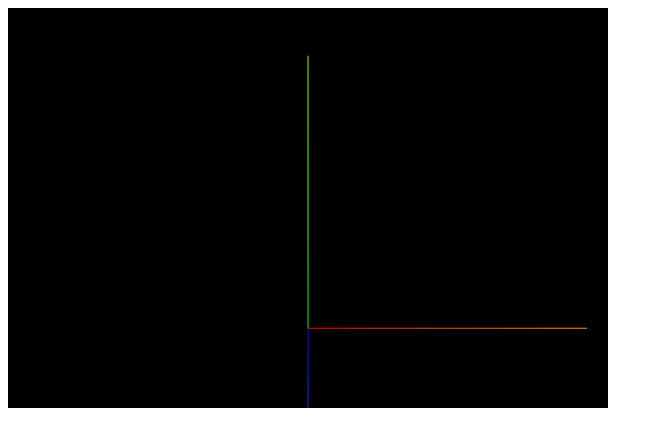
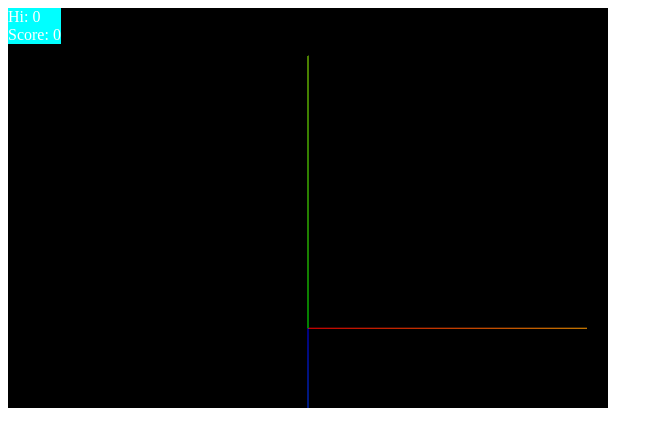
Before and after one commit to insertnamehere77/outracer, a website built with webpack: page index.html in a window 1280 px wide. Shown: the whole page, without its empty margins (0-663 px from the left). Built offline with nearby package versions, Linux system fonts and the light colour scheme; animation ran at ten frames a second; files whose address does not match are found by name.

Commit message:
Added simple scoring system

```diff
--- a/index.html
+++ b/index.html
@@ -1,4 +1,20 @@
 <body>
-    <canvas id="canvas"></canvas>
+    <div class="gameContainer">
+        <div id="scoreBoard" class="scoreBoard"></div>
+        <canvas id="canvas">
+        </canvas>
+    </div>
     <script type="module" src="./bundle.js"></script>
+    <style>
+        .gameContainer {
+            position: relative;
+        }
+
+        .scoreBoard {
+            background-color: aqua;
+            color: white;
+            z-index: 100;
+            position: absolute;
+        }
+    </style>
 </body>
--- /dev/null
+++ b/src/component/ScoreComponent.ts
@@ -0,0 +1,23 @@
+import Component from "./Component";
+
+class ScoreComponent extends Component {
+    currScore: number;
+    constructor(id: number) {
+        super(id);
+        this.currScore = 0;
+    }
+
+    increase(diff: number) {
+        this.currScore += diff;
+    }
+
+    reset() {
+        this.currScore = 0;
+    }
+
+    getScore(): number {
+        return this.currScore;
+    }
+}
+
+export default ScoreComponent;
--- a/src/component/index.ts
+++ b/src/component/index.ts
@@ -7,6 +7,7 @@ import CollisionComponent from "./CollisionComponent";
 import LifeComponent from "./LifeComponent";
 import SceneryComponent from "./SceneryComponent";
 import TrafficComponent from "./TrafficComponent";
+import ScoreComponent from "./ScoreComponent";
 
 export {
     Component,
@@ -17,5 +18,6 @@ export {
     CollisionComponent,
     LifeComponent,
     SceneryComponent,
-    TrafficComponent
+    TrafficComponent,
+    ScoreComponent
 };
--- /dev/null
+++ b/src/entity/ScoreEntity.ts
@@ -0,0 +1,12 @@
+import { ScoreComponent } from "../component";
+import Entity from "./Entity";
+
+class ScoreEntity extends Entity {
+    scoreComponent: ScoreComponent;
+    constructor() {
+        super();
+        this.scoreComponent = new ScoreComponent(this.id);
+    }
+}
+
+export default ScoreEntity;
--- a/src/entity/index.ts
+++ b/src/entity/index.ts
@@ -4,5 +4,6 @@ import KartEntity from "./KartEntity";
 import CameraEntity from "./CameraEntity";
 import TreeEntity from "./TreeEntity";
 import TrafficEntity from "./TrafficEntity";
+import ScoreEntity from "./ScoreEntity";
 
-export { Entity, GroundEntity, KartEntity, CameraEntity, TreeEntity, TrafficEntity };
+export { Entity, GroundEntity, KartEntity, CameraEntity, TreeEntity, TrafficEntity, ScoreEntity };
--- a/src/main.ts
+++ b/src/main.ts
@@ -1,4 +1,4 @@
-import { KartEntity, GroundEntity, CameraEntity, TreeEntity, TrafficEntity } from "./entity";
+import { KartEntity, GroundEntity, CameraEntity, TreeEntity, TrafficEntity, ScoreEntity } from "./entity";
 import { Scene } from "./scene";
 import { generateRandomNum } from "./util/random";
 import {
@@ -8,7 +8,8 @@ import {
     TerrainSystem,
     CollisionSystem,
     RespawnSystem,
-    TrafficSystem
+    TrafficSystem,
+    ScoreSystem
 } from "./system";
 
 function generateGroundEntities(
@@ -76,12 +77,14 @@ function main() {
     const terrainEntities = generateGroundEntities(5, 10);
     const treeEntities = generateTreeEntities(20, 2, ROAD_WIDTH, 1, 2.5);
     const trafficEntities = generateTrafficEntities(10, 5, TRAFFIC_WIDTH);
+    const scoreEntity = new ScoreEntity();
     const cameraEntity = new CameraEntity();
 
     const gameScene = new Scene();
     gameScene.addEntities(
         carEntity,
         cameraEntity,
+        scoreEntity,
         ...terrainEntities,
         ...treeEntities,
         ...trafficEntities);
@@ -93,6 +96,7 @@ function main() {
     const collisionSystem = new CollisionSystem();
     const respawnSystem = new RespawnSystem();
     const trafficSystem = new TrafficSystem(TRAFFIC_WIDTH);
+    const scoreSystem = new ScoreSystem();
     gameScene.addSystems(
         renderSystem,
         inputSystem,
@@ -100,7 +104,8 @@ function main() {
         terrainSystem,
         collisionSystem,
         respawnSystem,
-        trafficSystem);
+        trafficSystem,
+        scoreSystem);
 
     const animate = () => {
         gameScene.update();
--- /dev/null
+++ b/src/system/ScoreSystem.ts
@@ -0,0 +1,46 @@
+import { ScoreComponent } from "../component";
+import { ComponentManager } from "../scene";
+import System from "./System";
+
+class ScoreSystem implements System {
+    static scoreBoard: HTMLElement = document.getElementById("scoreBoard") as HTMLElement;
+    static hiScoreKey = "hiScore";
+
+    scoreComponent: ScoreComponent;
+
+    highScore: number;
+
+    constructor() {
+        this.highScore = this.readHiScore();
+        this.scoreComponent = new ScoreComponent(-1);
+    }
+
+    registerComponents(componentManager: ComponentManager) {
+        this.scoreComponent = componentManager.getComponent(ScoreComponent);
+    }
+
+    update(timeDelta: number) {
+        this.highScore = Math.max(this.scoreComponent.getScore(), this.highScore);
+        this.writeHiScore();
+        ScoreSystem.scoreBoard.innerText = this.getDisplayText();
+    }
+
+    private readHiScore(): number {
+        const scoreStr = window.localStorage.getItem(ScoreSystem.hiScoreKey) || '0';
+        return parseInt(scoreStr);
+    }
+
+    private writeHiScore() {
+        window.localStorage.setItem(ScoreSystem.hiScoreKey, this.highScore.toString());
+    }
+
+    private getDisplayText(): string {
+        return `Hi: ${this.highScore}\nScore: ${this.scoreComponent.getScore()}`;
+    }
+    getUpdatePriority() {
+        return 1;
+    }
+
+}
+
+export default ScoreSystem;
--- a/src/system/TrafficSystem.ts
+++ b/src/system/TrafficSystem.ts
@@ -1,4 +1,4 @@
-import { CameraComponent, PlaneRenderComponent, TrafficComponent } from "../component";
+import { CameraComponent, PlaneRenderComponent, ScoreComponent, TrafficComponent } from "../component";
 import { ComponentManager } from "../scene";
 import { generateRandomNum } from "../util/random";
 import System from "./System";
@@ -7,6 +7,7 @@ class TrafficSystem implements System {
     trafficComponents: Map<number, TrafficComponent>;
     planeRenderComponents: Map<number, PlaneRenderComponent>;
     cameraComponent: CameraComponent;
+    scoreComponent: ScoreComponent;
 
     trafficLength: number;
     trafficWidth: number;
@@ -15,6 +16,7 @@ class TrafficSystem implements System {
         this.trafficComponents = new Map();
         this.planeRenderComponents = new Map();
         this.cameraComponent = new CameraComponent(-1);
+        this.scoreComponent = new ScoreComponent(-1);
         this.trafficLength = 0;
         this.trafficWidth = trafficWidth;
     }
@@ -23,6 +25,7 @@ class TrafficSystem implements System {
         this.trafficComponents = componentManager.getComponents(TrafficComponent);
         this.planeRenderComponents = componentManager.getComponents(PlaneRenderComponent);
         this.cameraComponent = componentManager.getComponent(CameraComponent);
+        this.scoreComponent = componentManager.getComponent(ScoreComponent);
         this.trafficLength = this.calcTrafficLength();
     }
 
@@ -66,6 +69,8 @@ class TrafficSystem implements System {
             render.translateWorldZ(-this.trafficLength);
             const xOffset = generateRandomNum(-this.trafficWidth, this.trafficWidth);
             render.setWorldX(xOffset);
+
+            this.scoreComponent.increase(100);
         });
     }
 
--- a/src/system/index.ts
+++ b/src/system/index.ts
@@ -6,6 +6,7 @@ import TerrainSystem from "./TerrainSystem";
 import CollisionSystem from "./CollisionSystem";
 import RespawnSystem from "./RespawnSystem";
 import TrafficSystem from "./TrafficSystem";
+import ScoreSystem from "./ScoreSystem";
 
 export {
     System,
@@ -15,5 +16,6 @@ export {
     TerrainSystem,
     CollisionSystem,
     RespawnSystem,
-    TrafficSystem
+    TrafficSystem,
+    ScoreSystem
 };
```
